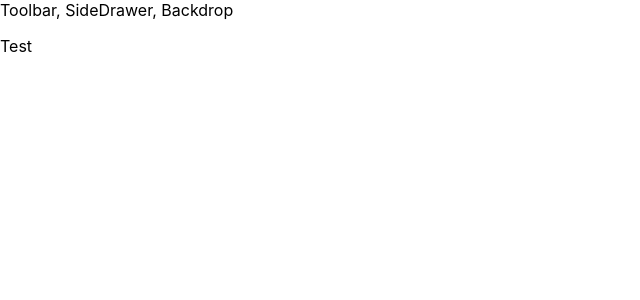
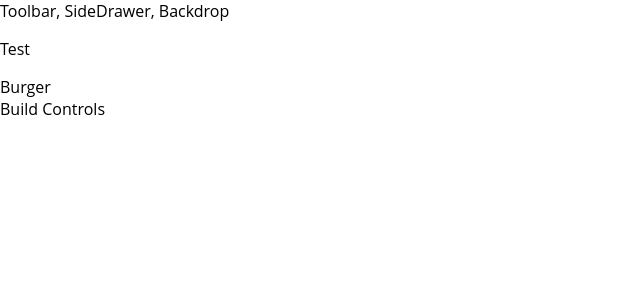
Before and after one commit to inglebhavin98/react-practise, a React app in the folder the-burger-builder/tbb2/: page / in a window 1280 px wide. Shown: the top 300 px of the page, without its empty margins (0-640 px from the left). Built offline with nearby package versions, Linux system fonts and the light colour scheme.

Commit message:
125 BB Container
- Created container(why? not component) for BurgerBuilder
- Use of Aux component
- Importing classes using classes.Content

```diff
--- a/the-burger-builder/tbb2/src/App.js
+++ b/the-burger-builder/tbb2/src/App.js
@@ -1,5 +1,7 @@
 import React from 'react';
+
 import Layout from './components/Layout/Layout';
+import BurgerBuilder from './containers/BurgerBuilder/BurgerBuilder';
 
 
 function App() {
@@ -7,6 +9,7 @@
     <div >
       <Layout>
         <p>Test</p>
+        <BurgerBuilder/>
         </Layout>
     </div>
   );
--- /dev/null
+++ b/the-burger-builder/tbb2/src/components/Layout/Layout.css
@@ -0,0 +1,3 @@
+.Content{
+    margin-top:16px;
+}
--- a/the-burger-builder/tbb2/src/components/Layout/Layout.js
+++ b/the-burger-builder/tbb2/src/components/Layout/Layout.js
@@ -1,13 +1,15 @@
 import React from 'react';
 
 import Aux from '../../hoc/Aux';
+import classes from './Layout.css';
+
 
 const layout = ( props ) => (
     <Aux>
     <div>
       Toolbar, SideDrawer, Backdrop
     </div>
-    <main>
+    <main className={classes.Content}>
         {props.children}
     </main>
     </Aux>
--- /dev/null
+++ b/the-burger-builder/tbb2/src/containers/BurgerBuilder/BurgerBuilder.js
@@ -0,0 +1,17 @@
+import React, {Component} from 'react';
+
+import Aux from '../../hoc/Aux';
+
+
+class BurgerBuilder extends Component{
+    render(){
+        return (
+            <Aux>
+                <div>Burger</div>
+                <div>Build Controls</div>
+            </Aux>
+        );
+    }
+}
+
+export default BurgerBuilder;
--- a/the-burger-builder/tbb2/src/index.css
+++ b/the-burger-builder/tbb2/src/index.css
@@ -1,13 +1,5 @@
 body {
   margin: 0;
-  font-family: -apple-system, BlinkMacSystemFont, 'Segoe UI', 'Roboto', 'Oxygen',
-    'Ubuntu', 'Cantarell', 'Fira Sans', 'Droid Sans', 'Helvetica Neue',
-    sans-serif;
-  -webkit-font-smoothing: antialiased;
-  -moz-osx-font-smoothing: grayscale;
+  padding: 0;
+  font-family: "Open Sans", sans-serif;
 }
-
-code {
-  font-family: source-code-pro, Menlo, Monaco, Consolas, 'Courier New',
-    monospace;
-}
```
